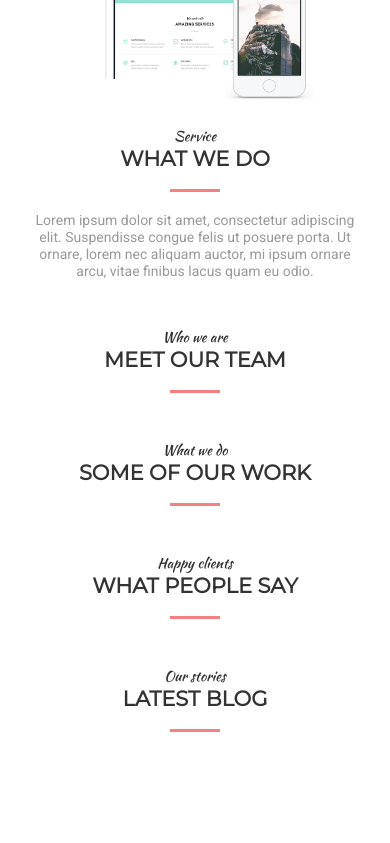
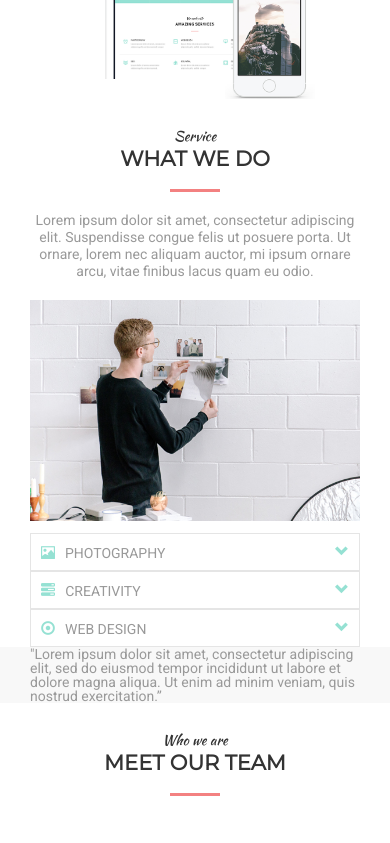
Before and after one commit to Tay0108/webdev-challenge-35, a plain HTML site: page www/index.html in a window 390 px wide. Shown: the part 3256-4099 px from the top of the page. Before the commit the page ends 4008 px from the top, so only its background shows below. Drawn offline with nearby package versions, Linux system fonts and the light colour scheme.

Commit message:
added new section

```diff
--- a/www/css/main.css
+++ b/www/css/main.css
@@ -358,3 +358,66 @@ section {
     left: calc(50% + 30px);
     width: 90px;
 }
+
+.image-photography {
+    width: 100%;
+    height: auto;
+}
+
+.what_we_do-list {
+    margin-top: 10px;
+}
+
+.what_we_do-list dt {
+    text-transform: uppercase;
+    padding: 10px;
+    border: 1px solid #E5E5E5;
+    box-sizing: border-box;
+    position: relative;
+}
+
+.what_we_do-list dd {
+    border-bottom: 1px solid #E5E5E5;
+    border-left: 1px solid #E5E5E5;
+    border-right: 1px solid #E5E5E5;
+    margin-bottom: 10px;
+    padding: 10px;
+    line-height: 1.2em;
+    display: none;
+}
+
+.what_we_do-list dd.opened {
+    display: block;
+}
+
+.what_we_do-list dt .glyphicon {
+    color: #95E1D3;
+    margin-right: 10px;
+}
+
+.what_we_do-list .arrow-down {
+    position: absolute;
+    top: 10px;
+    right: 0;
+    color: #E5E5E5;
+    background: none;
+    border: none;
+    padding: 0;
+}
+
+.quote {
+    color: #999999;
+    min-height: 50px;
+    display: block;
+    position: relative;
+}
+
+.quote:before {
+    content: '';
+    background-color: #F8F8F8;
+    position: absolute;
+    left: -30px;
+    width: 100vw;
+    z-index: -1;
+    height: 100%;
+}
--- a/www/index.html
+++ b/www/index.html
@@ -92,37 +92,37 @@
         <h3 class="section-title">Amazing services</h3>
         <div class="rectangle-red"></div>
         <ul class="services-list">
-            <li><span class="glyphicon glyphicon-time"></span>
+            <li><span class="glyphicon glyphicon-time" aria-hidden="true"></span>
                 <dl>
                     <dt>Photography</dt>
                     <dd>Lorem ipsum dolor sit amet, consectetur adipiscing elit, sed do eiusmod tempor.</dd>
                 </dl>
             </li>
-            <li><span class="glyphicon glyphicon-stats"></span>
+            <li><span class="glyphicon glyphicon-stats" aria-hidden="true"></span>
                 <dl>
                     <dt>Web design</dt>
                     <dd>Lorem ipsum dolor sit amet, consectetur adipiscing elit, sed do eiusmod tempor.</dd>
                 </dl>
             </li>
-            <li><span class="glyphicon glyphicon-blackboard"></span>
+            <li><span class="glyphicon glyphicon-blackboard" aria-hidden="true"></span>
                 <dl>
                     <dt>Creativity</dt>
                     <dd>Lorem ipsum dolor sit amet, consectetur adipiscing elit, sed do eiusmod tempor.</dd>
                 </dl>
             </li>
-            <li><span class="glyphicon glyphicon-book"></span>
+            <li><span class="glyphicon glyphicon-book" aria-hidden="true"></span>
                 <dl>
                     <dt>SEO</dt>
                     <dd>Ipsum dolor sit amet, consectetur adipiscing elit, sed do eiusmod tempor.</dd>
                 </dl>
             </li>
-            <li><span class="glyphicon glyphicon-home"></span>
+            <li><span class="glyphicon glyphicon-home" aria-hidden="true"></span>
                 <dl>
                     <dt>CSS/HTML</dt>
                     <dd>Lorem ipsum dolor sit amet, consectetur adipiscing elit, sed do eiusmod tempor.</dd>
                 </dl>
             </li>
-            <li><span class="glyphicon glyphicon-barcode"></span>
+            <li><span class="glyphicon glyphicon-barcode" aria-hidden="true"></span>
                 <dl>
                     <dt>Digital</dt>
                     <dd>Lorem ipsum dolor sit amet, consectetur adipiscing elit, sed do eiusmod tempor.</dd>
@@ -139,13 +139,25 @@
         </div>
         <img class="phone" src="images/phone.png">
     </section>
-    <section id="what-we-do">
+    <section id="what_we_do">
         <h4 class="section-sub-title">Service</h4>
         <h3 class="section-title">What we do</h3>
         <div class="rectangle-red"></div>
         <p class="description">Lorem ipsum dolor sit amet, consectetur adipiscing elit. Suspendisse congue felis ut
             posuere porta. Ut ornare, lorem nec aliquam auctor, mi ipsum ornare arcu, vitae finibus lacus quam eu odio.
         </p>
+        <img src="images/sample1.jpg" class="image-photography" alt="sample image">
+        <dl class="what_we_do-list">
+            <dt><span class="glyphicon glyphicon-picture" aria-hidden="true"></span>Photography<button id="photography-btn" class="glyphicon glyphicon-chevron-down arrow-down" aria-hidden="true"></button></dt>
+            <dd id="photography-description">Lorem ipsum dolor sit amet, consectetur adipiscing elit, sed do eiusmod tempor incididunt ut labore et dolore magna aliqua. Ut enim ad minim veniam, quis nostrud exercitation ullamco laboris nisi ut aliquip ex ea commodo consequat. Duis aute irure dolor in reprehenderit in voluptate velit esse cillum dolore eu fugiat nulla pariatur. Excepteur sint occaecat cupidatat non proident, sunt in culpa qui officia deserunt mollit anim id est laborum.</dd>
+            <dt><span class="glyphicon glyphicon-tasks" aria-hidden="true"></span>Creativity<button id="creativity-btn" class="glyphicon glyphicon-chevron-down arrow-down" aria-hidden="true"></button></dt>
+            <dd id="creativity-description">Lorem ipsum dolor sit amet, consectetur adipiscing elit, sed do eiusmod tempor incididunt ut labore et dolore magna aliqua. Ut enim ad minim veniam, quis nostrud exercitation ullamco laboris nisi ut aliquip ex ea commodo consequat. Duis aute irure dolor in reprehenderit in voluptate velit esse cillum dolore eu fugiat nulla pariatur. Excepteur sint occaecat cupidatat non proident, sunt in culpa qui officia deserunt mollit anim id est laborum.</dd>
+            <dt><span class="glyphicon glyphicon-record" aria-hidden="true"></span>Web Design<button id="web_design-btn" class="glyphicon glyphicon-chevron-down arrow-down" aria-hidden="true"></button></dt>
+            <dd id="web_design-description">Lorem ipsum dolor sit amet, consectetur adipiscing elit, sed do eiusmod tempor incididunt ut labore et dolore magna aliqua. Ut enim ad minim veniam, quis nostrud exercitation ullamco laboris nisi ut aliquip ex ea commodo consequat. Duis aute irure dolor in reprehenderit in voluptate velit esse cillum dolore eu fugiat nulla pariatur. Excepteur sint occaecat cupidatat non proident, sunt in culpa qui officia deserunt mollit anim id est laborum.</dd>
+        </dl>
+        <blockquote class="quote">
+            "Lorem ipsum dolor sit amet, consectetur adipiscing elit, sed do eiusmod tempor incididunt ut labore et dolore magna aliqua. Ut enim ad minim veniam, quis nostrud exercitation.”
+        </blockquote>
     </section>
     <section id="meet-us">
         <h4 class="section-sub-title">Who we are</h4>
--- a/www/js/main.js
+++ b/www/js/main.js
@@ -1,7 +1,6 @@
 /**
  * Created by Tay on 5/28/2017.
  */
-
 // menu:
 var hamburger = document.querySelector(".menu-hamburger");
 hamburger.addEventListener("click", function () {
@@ -18,21 +17,18 @@ close.addEventListener("click", function () {
 // scrolling menu:
 $(document).on("scroll", function(){
 // or as a shorthand $(document).scroll(function(){
-    if($(document).scrollTop() > jQuery(window).height())
-    {
+    if($(document).scrollTop() > jQuery(window).height()) {
         //begin to scroll
         $("#list-progress").css("position","fixed");
         $("#list-progress").css("top",0);
     }
-    else
-    {
+    else {
         //lock it back into place
         $("#list-progress").css("position","relative");
     }
 });
 
-function isScrolledIntoView(elem)
-{
+function isScrolledIntoView(elem) {
     var docViewTop = $(window).scrollTop();
     var docViewBottom = docViewTop + $(window).height();
 
@@ -41,3 +37,19 @@ function isScrolledIntoView(elem)
 
     return ((elemBottom <= docViewBottom) && (elemTop >= docViewTop));
 }
+
+// service categories:
+var photographyBtn = document.getElementById("photography-btn");
+photographyBtn.addEventListener("click", function() {
+    document.getElementById("photography-description").classList.toggle("opened");
+});
+
+var creativityBtn = document.getElementById("creativity-btn");
+creativityBtn.addEventListener("click", function() {
+    document.getElementById("creativity-description").classList.toggle("opened");
+});
+
+var web_designBtn = document.getElementById("web_design-btn");
+web_designBtn.addEventListener("click", function() {
+    document.getElementById("web_design-description").classList.toggle("opened");
+});
```
Also changed, not shown: www/images/sample1.jpg (added).
